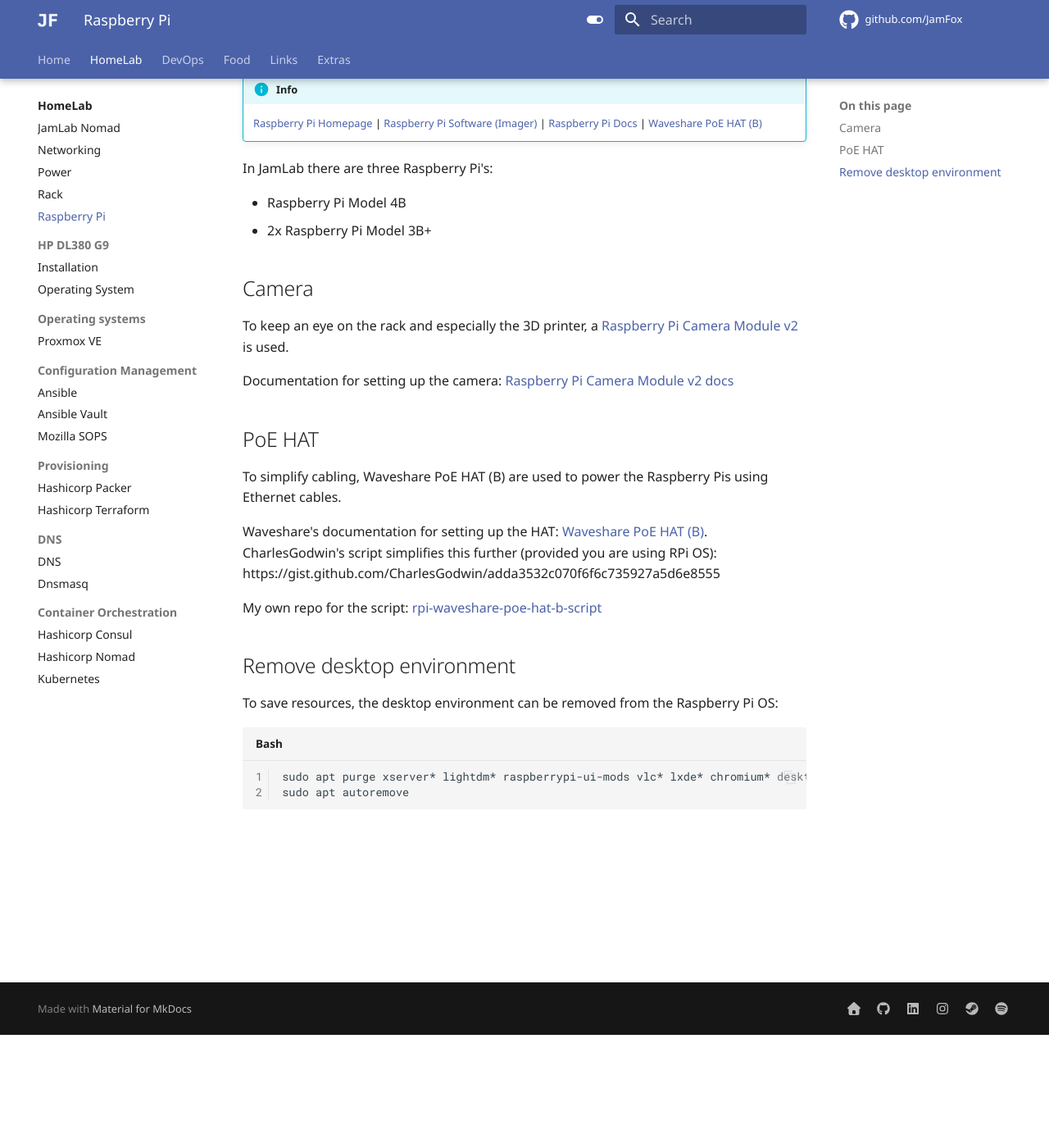
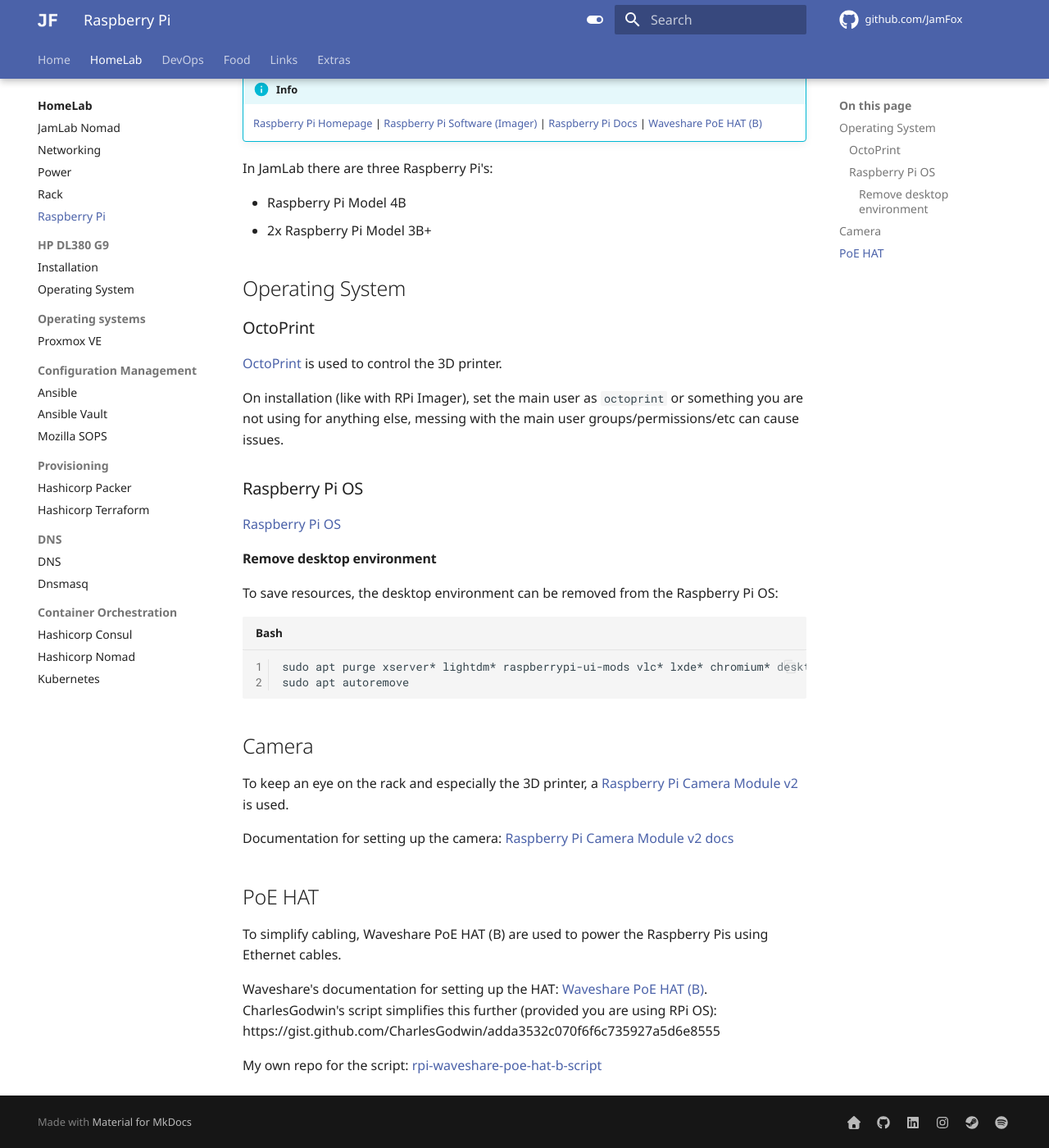
Before and after one commit to JamFox/docs.jamfox.dev, an MkDocs documentation site: the page built from docs/content/homelab/rpi.md, in a window 1280 px wide and 1400 px high, scrolled down 138 px. Shown: the whole window at 82% size. Built offline with MkDocs 1.6.1 and Material for MkDocs 9.7.7, drawn with Linux system fonts in a browser that asks for light colours; comment, search, counter and statistics services are not loaded.

Commit message:
add rpi os, update sammich

````diff
--- a/docs/content/homelab/rpi.md
+++ b/docs/content/homelab/rpi.md
@@ -13,6 +13,27 @@ In JamLab there are three Raspberry Pi's:
 - Raspberry Pi Model 4B
 - 2x Raspberry Pi Model 3B+
 
+## Operating System
+
+### OctoPrint
+
+[OctoPrint](https://octoprint.org/) is used to control the 3D printer.
+
+On installation (like with RPi Imager), set the main user as `octoprint` or something you are not using for anything else, messing with the main user groups/permissions/etc can cause issues.
+
+### Raspberry Pi OS
+
+[Raspberry Pi OS](https://www.raspberrypi.com/software/)
+
+#### Remove desktop environment
+
+To save resources, the desktop environment can be removed from the Raspberry Pi OS:
+
+```bash
+sudo apt purge xserver* lightdm* raspberrypi-ui-mods vlc* lxde* chromium* desktop* gnome* gstreamer* gtk* hicolor-icon-theme* lx* mesa*
+sudo apt autoremove
+```
+
 ## Camera
 
 To keep an eye on the rack and especially the 3D printer, a [Raspberry Pi Camera Module v2](https://www.raspberrypi.com/products/camera-module-v2/) is used.
@@ -26,12 +47,3 @@ To simplify cabling, Waveshare PoE HAT (B) are used to power the Raspberry Pis u
 Waveshare's documentation for setting up the HAT: [Waveshare PoE HAT (B)](https://www.waveshare.com/wiki/PoE_HAT_(B)). CharlesGodwin's script simplifies this further (provided you are using RPi OS): https://gist.github.com/CharlesGodwin/adda3532c070f6f6c735927a5d6e8555
 
 My own repo for the script: [rpi-waveshare-poe-hat-b-script](https://github.com/JamFox/rpi-waveshare-poe-hat-b-script)
-
-## Remove desktop environment
-
-To save resources, the desktop environment can be removed from the Raspberry Pi OS:
-
-```bash
-sudo apt purge xserver* lightdm* raspberrypi-ui-mods vlc* lxde* chromium* desktop* gnome* gstreamer* gtk* hicolor-icon-theme* lx* mesa*
-sudo apt autoremove
-```
````
Also changed, not shown: docs/content/food/snacks.md (+2 -1 lines).
